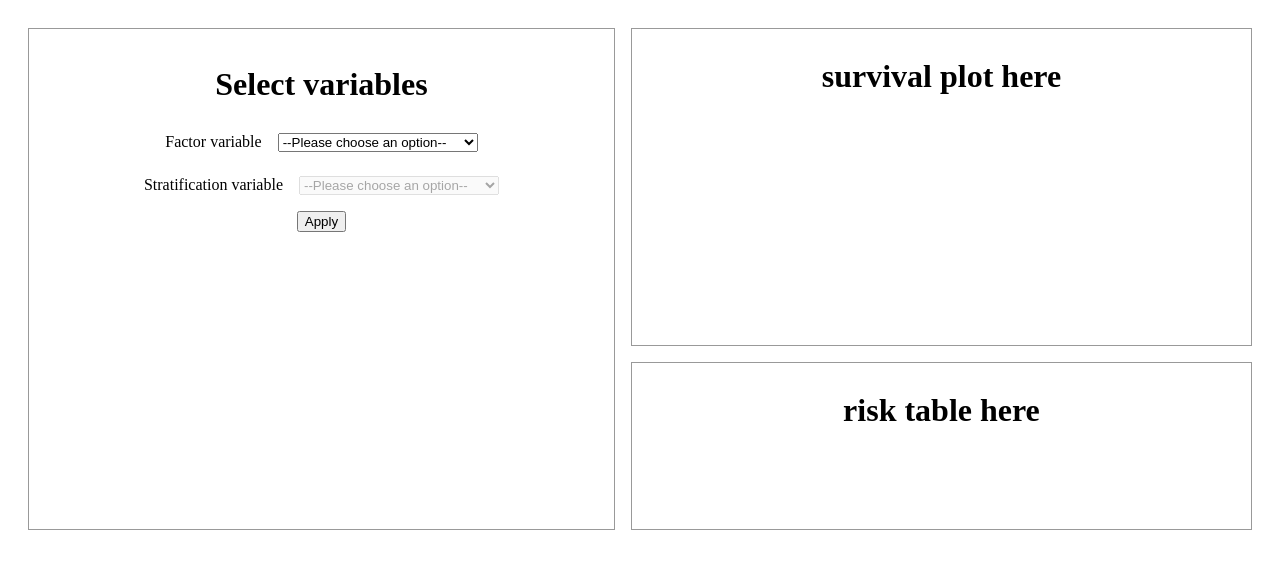
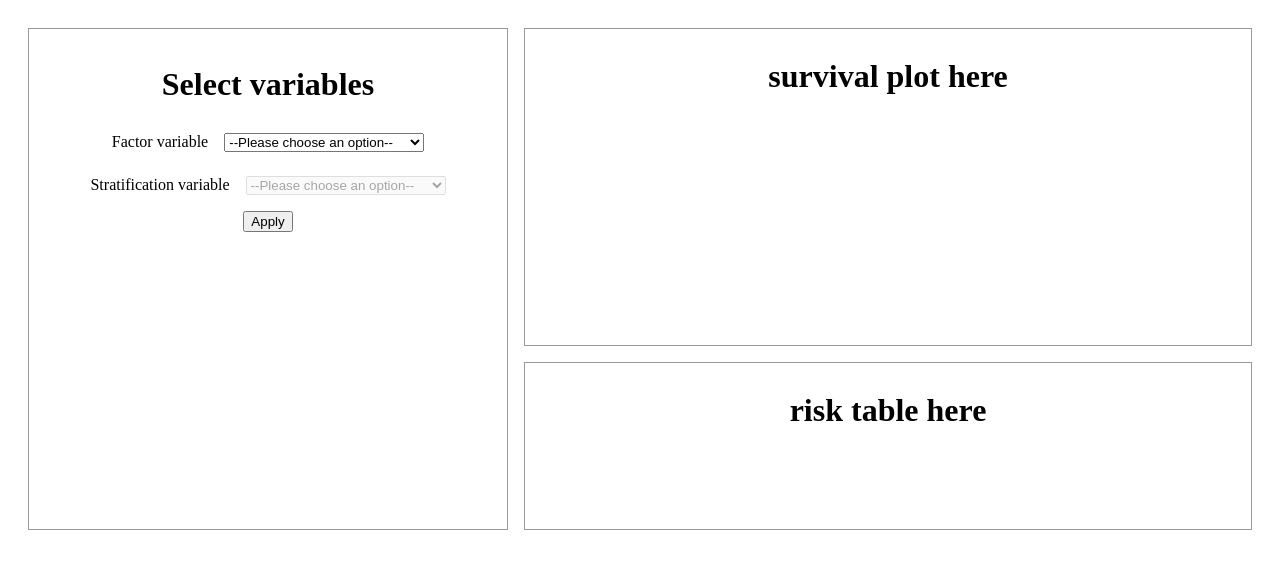
Before and after one commit to bobaekang/poc-survival-react-component, a React (Create React App) app: page / in a window 1280 px wide. Shown: the top 568 px of the page. Built offline with nearby package versions, Linux system fonts and the light colour scheme.

Commit message:
Replace inline style with css module to use @media

```diff
--- /dev/null
+++ b/src/SurvivalAnalysis/SurvivalAnalysis.module.css
@@ -0,0 +1,30 @@
+.container {
+  background-color: white;
+  display: flex;
+  flex-wrap: wrap;
+  justify-content: center;
+  max-width: 1280px;
+  margin: 0 auto;
+  padding: 12px;
+}
+
+.columnLeft {
+  display: flex;
+  width: 100%;
+}
+
+.columnRight {
+  display: flex;
+  flex-direction: column;
+  width: 100%;
+}
+
+@media (min-width: 768px) {
+  .columnLeft {
+    width: 40%;
+  }
+
+  .columnRight {
+    width: 60%;
+  }
+}
--- a/src/SurvivalAnalysis/index.jsx
+++ b/src/SurvivalAnalysis/index.jsx
@@ -4,27 +4,7 @@ import RiskTable from './RiskTable'
 import SurvivalPlot from './SurvivalPlot'
 import { factors } from '../mockData'
 import { fetchSurvivalResult } from './utils'
-
-const styles = {
-  container: {
-    backgroundColor: 'white',
-    display: 'flex',
-    flexWrap: 'wrap',
-    justifyContent: 'center',
-    maxWidth: '1280px',
-    margin: '0 auto',
-    padding: '12px',
-  },
-  columnLeft: {
-    display: 'flex',
-    flexGrow: 1,
-  },
-  columnRight: {
-    display: 'flex',
-    flexDirection: 'column',
-    flexGrow: 2,
-  },
-}
+import styles from './SurvivalAnalysis.module.css'
 
 const SurvivalAnalysis = () => {
   const handleSubmit = (userInput) => {
@@ -35,11 +15,11 @@ const SurvivalAnalysis = () => {
   }
 
   return (
-    <div style={styles.container}>
-      <div style={styles.columnLeft}>
+    <div className={styles.container}>
+      <div className={styles.columnLeft}>
         <ControlForm factors={factors} onSubmit={handleSubmit} />
       </div>
-      <div style={styles.columnRight}>
+      <div className={styles.columnRight}>
         <SurvivalPlot />
         <RiskTable />
       </div>
```
